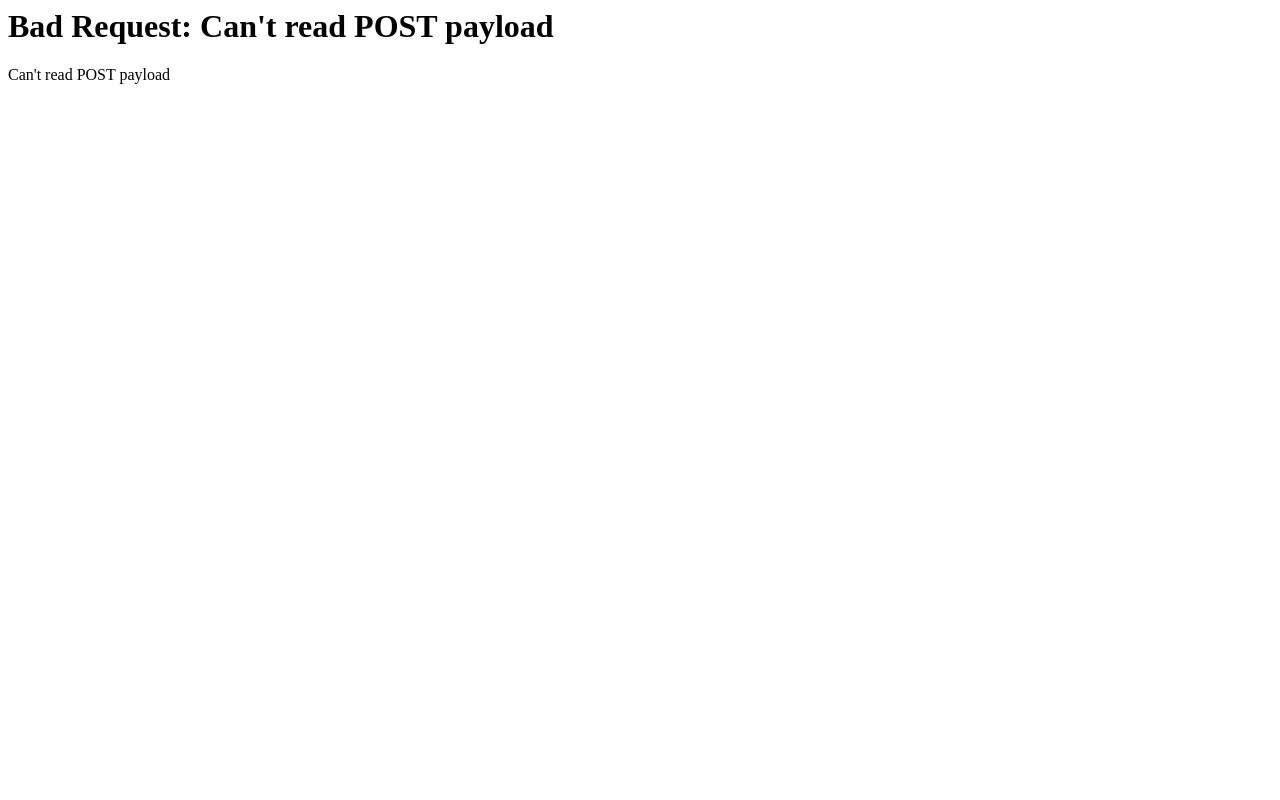
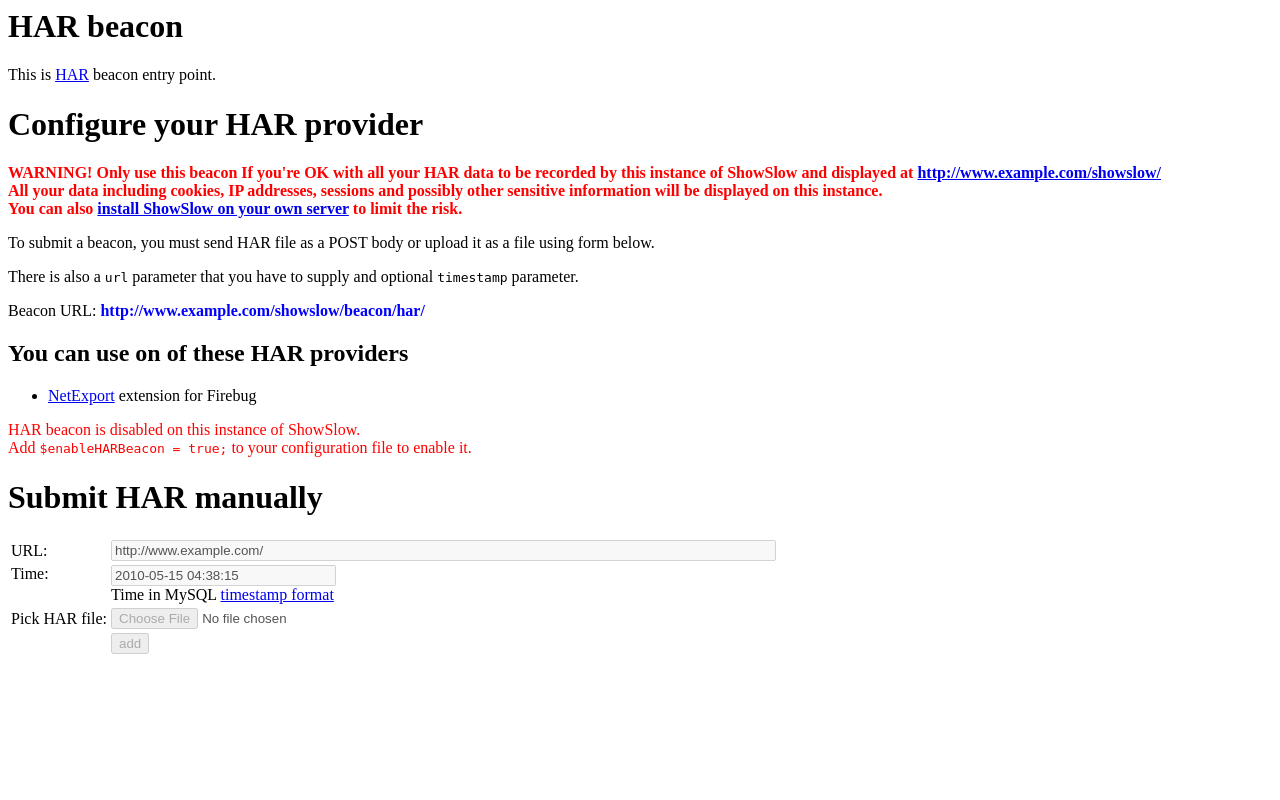
Before and after one commit to sergeychernyshev/showslow, a PHP site: page /beacon/har/ in a window 1280 px wide. Run offline with PHP 8.4, Linux system fonts and the light colour scheme.

Commit message:
Using easy method to detect when load manual HAR submission form - just check for POST method.

```diff
--- a/beacon/har/index.php
+++ b/beacon/har/index.php
@@ -1,6 +1,48 @@
 <?php
 require_once(dirname(dirname(dirname(__FILE__))).'/global.php');
 require_once(dirname(dirname(__FILE__)).'/beacon_functions.php');
+
+if ($_SERVER["REQUEST_METHOD"] != 'POST')
+{
+	?><html>
+<head>
+<title>HAR beacon</title>
+</head>
+<body>
+<h1>HAR beacon</h1>
+<p>This is <a href="http://groups.google.com/group/firebug-working-group/web/http-tracing---export-format">HAR</a> beacon entry point.</p>
+
+<h1>Configure your HAR provider</h1>
+<p><b style="color: red">WARNING! Only use this beacon If you're OK with all your HAR data to be recorded by this instance of ShowSlow and displayed at <a href="<?php echo $showslow_base?>"><?php echo $showslow_base?></a><br/>All your data including cookies, IP addresses, sessions and possibly other sensitive information will be displayed on this instance.<br/>You can also <a href="http://www.showslow.org/Installation_and_configuration">install ShowSlow on your own server</a> to limit the risk.</b></p>
+<p>To submit a beacon, you must send HAR file as a POST body or upload it as a file using form below.</p>
+<p>There is also a <tt>url</tt> parameter that you have to supply and optional <tt>timestamp</tt> parameter.</p>
+
+<p>Beacon URL: <b style="color: blue"><?php echo $showslow_base?>beacon/har/</b></p>
+
+<h2>You can use on of these HAR providers</h2>
+<ul>
+<li><a href="http://getfirebug.com/releases/extensions.html#netexport">NetExport</a> extension for Firebug</li>
+</ul>
+<?php
+if (!$enableHARBeacon) {
+	?><p style="color: red">HAR beacon is disabled on this instance of ShowSlow.<br/>Add <tt>$enableHARBeacon = true;</tt> to your configuration file to enable it.</p><?php
+}
+?>
+<h1>Submit HAR manually</h1>
+<form action="" method="POST" enctype="multipart/form-data">
+<table>
+<tr><td>URL:</td><td><input type="text" name="url" value="http://www.example.com/" size="80"<?php if (!$enableHARBeacon) {?> disabled="disabled"<?php } ?>/></td></tr>
+<tr valign="top"><td>Time:</td><td><input type="text" name="timestamp" size="25" value="<?php echo date("Y-m-d H:i:s");?>"<?php if (!$enableHARBeacon) {?> disabled="disabled"<?php }?>/><br/>Time in MySQL <a href="http://dev.mysql.com/doc/refman/5.1/en/datetime.html">timestamp format</a></td></tr>
+<tr><td>Pick HAR file:</td><td><input name="har" type="file"<?php if (!$enableHARBeacon) {?> disabled="disabled"<?php }?>/></td></tr>
+<tr><td></td><td><input type="submit" value="add"<?php if (!$enableHARBeacon) {?> disabled="disabled"<?php }?>/></td></tr>
+
+</table>
+</form>
+
+</body></html>
+<?php
+	exit;
+}
 
 // check if manual upload was used
 if (array_key_exists('har', $_FILES))
@@ -111,33 +153,7 @@ if (array_key_exists('url', $_REQUEST) && filter_var(urldecode($_REQUEST['url'])
 </head>
 <body>
 <h1>Bad Request: HAR beacon</h1>
-<p>This is <a href="http://groups.google.com/group/firebug-working-group/web/http-tracing---export-format">HAR</a> beacon entry point.</p>
-
-<h1>Configure your HAR provider</h1>
-<p><b style="color: red">WARNING! Only use this beacon If you're OK with all your HAR data to be recorded by this instance of ShowSlow and displayed at <a href="<?php echo $showslow_base?>"><?php echo $showslow_base?></a><br/>All your data including cookies, IP addresses, sessions and possibly other sensitive information will be displayed on this instance.<br/>You can also <a href="http://www.showslow.org/Installation_and_configuration">install ShowSlow on your own server</a> to limit the risk.</b></p>
-<p>To submit a beacon, you must send HAR file as a POST body or upload it as a file using form below.</p>
-<p>There is also a <tt>url</tt> parameter that you have to supply and optional <tt>timestamp</tt> parameter.</p>
-
-<p>Beacon URL: <b style="color: blue"><?php echo $showslow_base?>beacon/har/</b></p>
-
-<h2>You can use on of these HAR providers</h2>
-<ul>
-<li><a href="http://getfirebug.com/releases/extensions.html#netexport">NetExport</a> extension for Firebug</li>
-</ul>
-<?php
-if (!$enableHARBeacon) {
-	?><p style="color: red">HAR beacon is disabled on this instance of ShowSlow.<br/>Add <tt>$enableHARBeacon = true;</tt> to your configuration file to enable it.</p><?php
-}
-?>
-<h1>Submit HAR manually</h1>
-<form action="" method="POST" enctype="multipart/form-data">
-<table>
-<tr><td>URL:</td><td><input type="text" name="url" value="http://www.example.com/" size="80"<?php if (!$enableHARBeacon) {?> disabled="disabled"<?php } ?>/></td></tr>
-<tr valign="top"><td>Time:</td><td><input type="text" name="timestamp" size="25" value="<?php echo date("Y-m-d H:i:s");?>"<?php if (!$enableHARBeacon) {?> disabled="disabled"<?php }?>/><br/>Time in MySQL <a href="http://dev.mysql.com/doc/refman/5.1/en/datetime.html">timestamp format</a></td></tr>
-<tr><td>Pick HAR file:</td><td><input name="har" type="file"<?php if (!$enableHARBeacon) {?> disabled="disabled"<?php }?>/></td></tr>
-<tr><td></td><td><input type="submit" value="add"<?php if (!$enableHARBeacon) {?> disabled="disabled"<?php }?>/></td></tr>
-
-</table>
+You must pass "url" parameter along with HAR file in POST body or as 'har' POST field.
 </form>
 
 </body></html>
```
